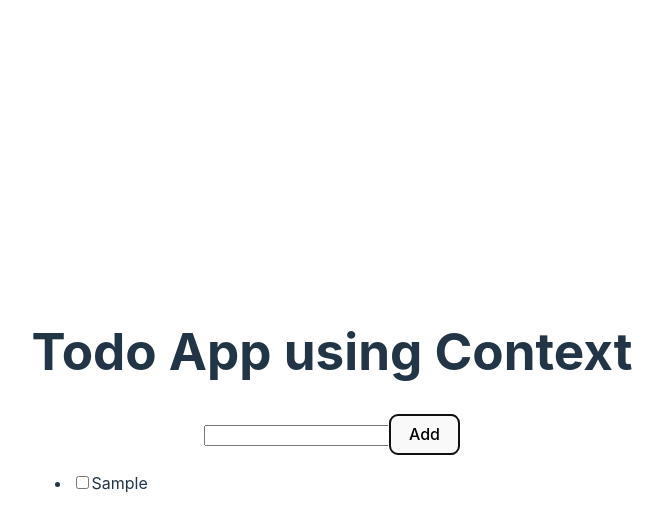
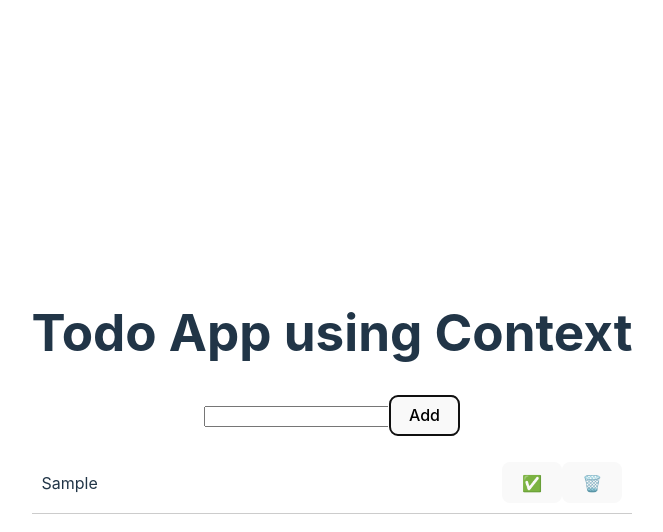
Before and after one commit to yutanguyen/reactjs-todo-app, a React (Vite) app: page / in a window 1280 px wide. Both pictures are taken after typing "Sample" into the empty fields and a click on the button "Add". Shown: the top 532 px of the page, without its empty margins (308-971 px from the left). Built offline with nearby package versions, Linux system fonts and the light colour scheme.

Commit message:
Handle update and delete todo

```diff
--- a/src/App.css
+++ b/src/App.css
@@ -44,3 +44,7 @@
 li {
   text-align: left;
 }
+
+.todo-item {
+  cursor: pointer;
+}
--- a/src/App.tsx
+++ b/src/App.tsx
@@ -8,7 +8,7 @@ function App() {
   const { todoList, setTodoList } = useContext(TodoListContext);
   const [input, setInput] = useState("");
 
-  const handleInput = (e: any) => {
+  const handleInput = (e: HTMLInputElement) => {
     setInput(e.target.value);
   };
 
--- a/src/components/Todo.tsx
+++ b/src/components/Todo.tsx
@@ -1,8 +1,49 @@
+import { useContext } from "react";
+import TodoListContext from "../contexts/TodoListContext";
+
 function Todo(todo) {
+  const { todoList, setTodoList } = useContext(TodoListContext);
+
+  const handleRemove = () => {
+    setTodoList(todoList.filter((t) => t.id !== todo.id));
+  };
+
+  const handleToggleTodo = () => {
+    setTodoList(
+      todoList.map((t) => {
+        if (t.id === todo.id) {
+          return { ...t, isCompleted: !t.isCompleted };
+        }
+
+        return t;
+      })
+    );
+  };
+
+  const isCompletedStyle = {
+    textDecoration: todo.isCompleted ? "line-through" : "none",
+  };
+
+  const todoStyle = {
+    display: "flex",
+    justifyContent: "space-between",
+    alignItems: "center",
+    padding: "10px",
+    borderBottom: "1px solid #ccc",
+    ...isCompletedStyle,
+  };
+
   return (
     <>
-      <input type="checkbox" />
-      <span>{todo.title}</span>
+      <div style={todoStyle}>
+        <span className="todo-item" style={isCompletedStyle}>
+          {todo.title}
+        </span>
+        <div>
+          <button onClick={handleToggleTodo}>✅</button>
+          <button onClick={handleRemove}>🗑️</button>
+        </div>
+      </div>
     </>
   );
 }
--- a/src/components/TodoList.tsx
+++ b/src/components/TodoList.tsx
@@ -5,12 +5,17 @@ import TodoListContext from "../contexts/TodoListContext";
 function TodoList() {
   const { todoList } = useContext(TodoListContext);
 
+  const todoListStyle = {
+    listStyle: "none",
+    padding: 0,
+  };
+
   return (
     <>
-      <ul>
+      <ul style={todoListStyle}>
         {todoList.map((todo) => (
-          <li>
-            <Todo key={todo.id} {...todo} />
+          <li key={todo.id}>
+            <Todo {...todo} />
           </li>
         ))}
       </ul>
```
